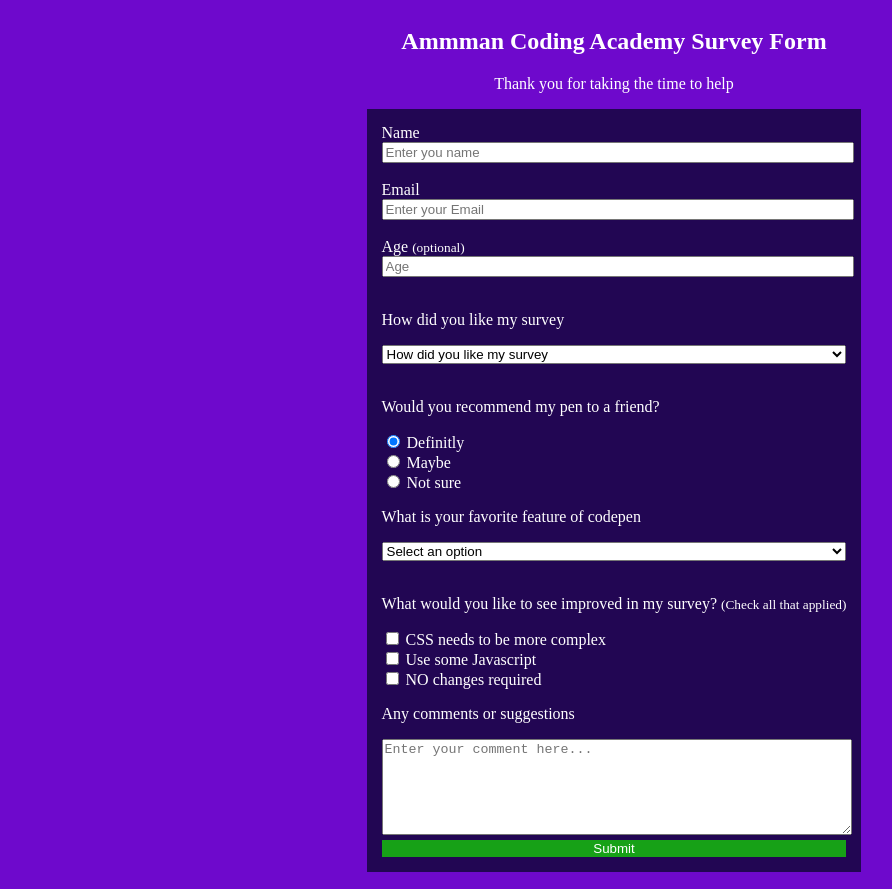
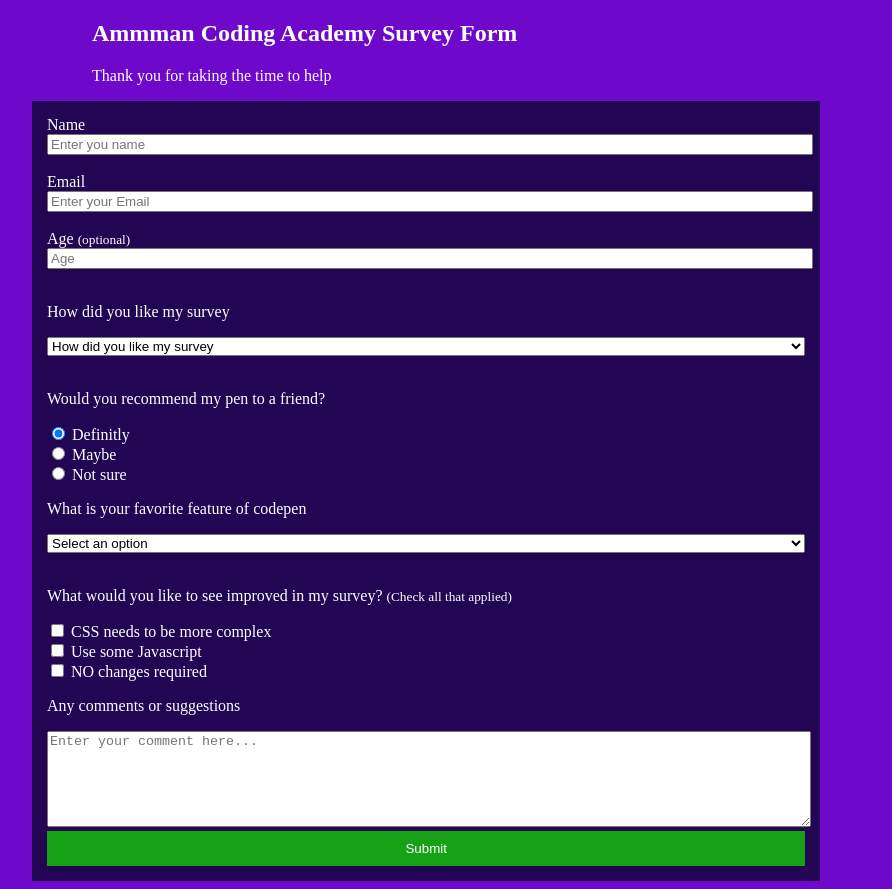
Before and after one commit to HamzaZamil/Solve_HTML-css-task, a plain HTML site: page taskFive/11.5.task.html in a window 1280 px wide. Shown: the whole page, without its empty margins (26-918 px from the left). Drawn offline with Linux system fonts and the light colour scheme.

Commit message:
editing issues

```diff
--- a/taskFive/11.5.task.html
+++ b/taskFive/11.5.task.html
@@ -7,18 +7,18 @@
     <style>
       body {
         background-color: rgb(110, 9, 204);
-        display: flex;
-        align-items: center;
-        justify-content: center;
       }
       .t {
         color: white;
-        text-align: center;
+
+        margin-left: 110px;
       }
       form {
         background-color: rgb(34, 6, 83);
         color: white;
         padding: 15px;
+        width: 60%;
+        margin-left: 50px;
       }
       .info {
         width: 100%;
@@ -28,6 +28,7 @@
         color: white;
         width: 100%;
         border: none;
+        padding: 10px;
       }
     </style>
   </head>
```
